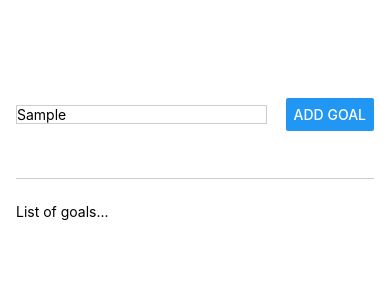
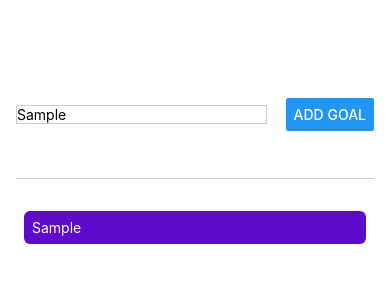
Before and after one commit to mcho421/react-native-goals-app, a React Native app: screen / in a window 390 px wide. Both pictures are taken after typing "Sample" into the empty fields and a click on the button "ADD GOAL". Shown: the top 300 px of the page. Built offline with nearby package versions, Linux system fonts and the light colour scheme.

Commit message:
Populate goal list when goals are added

```diff
--- a/App.js
+++ b/App.js
@@ -1,15 +1,19 @@
-import {useState } from "react";
+import { useState } from "react";
 import { Button, StyleSheet, Text, View, TextInput } from "react-native";
 
 export default function App() {
   const [enteredGoalText, setEnteredGoalText] = useState("");
+  const [courseGoals, setCourseGoals] = useState([]);
 
   function goalInputHandler(enteredText) {
     setEnteredGoalText(enteredText);
   }
 
   function addGoalHandler() {
-    console.log(enteredGoalText);
+    setCourseGoals((currentCourseGoals) => [
+      ...currentCourseGoals,
+      enteredGoalText,
+    ]);
   }
 
   return (
@@ -23,7 +27,11 @@ export default function App() {
         <Button title="Add Goal" onPress={addGoalHandler} />
       </View>
       <View style={styles.goalsContainer}>
-        <Text>List of goals...</Text>
+        {courseGoals.map((goal) => (
+          <View key={goal} style={styles.goalItem}>
+            <Text style={styles.goalText}>{goal}</Text>
+          </View>
+        ))}
       </View>
     </View>
   );
@@ -53,4 +61,14 @@ const styles = StyleSheet.create({
   goalsContainer: {
     flex: 5,
   },
+  goalItem: {
+    margin: 8,
+    padding: 8,
+    borderRadius: 6,
+    backgroundColor: "#5e0acc",
+    color: "white",
+  },
+  goalText: {
+    color: 'white',
+  }
 });
```
